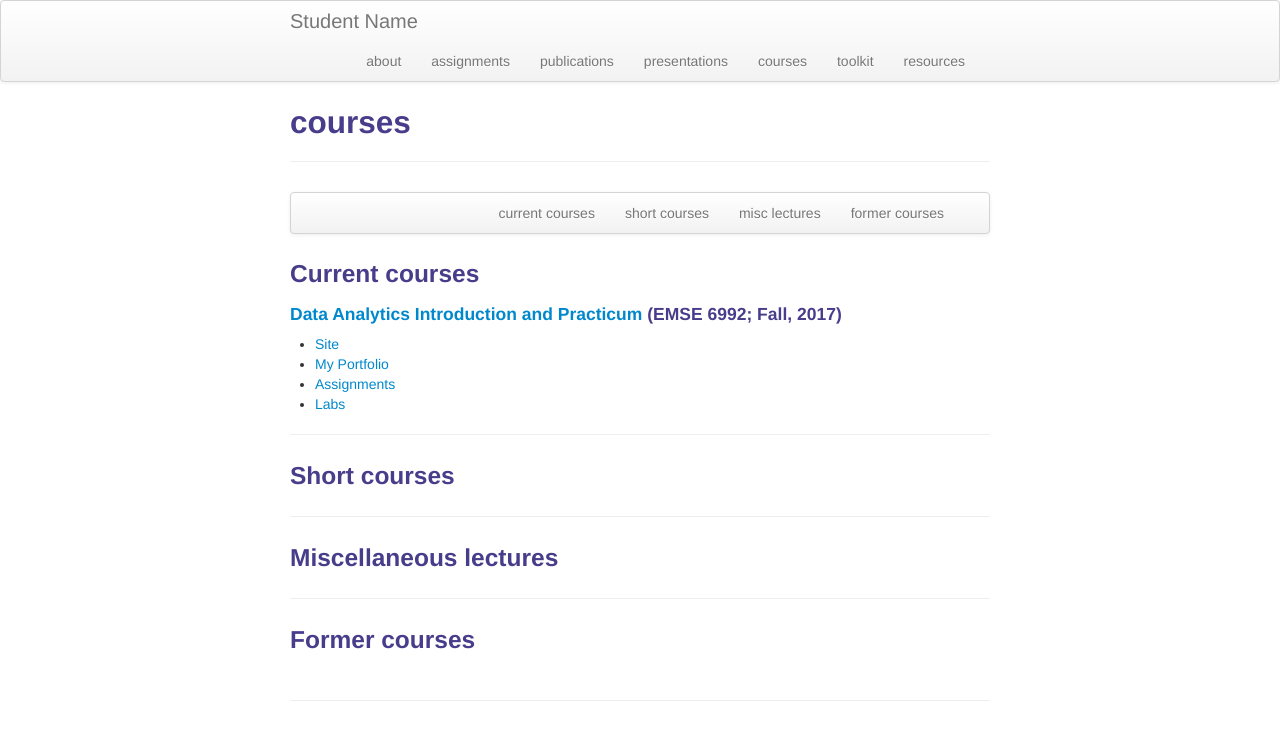
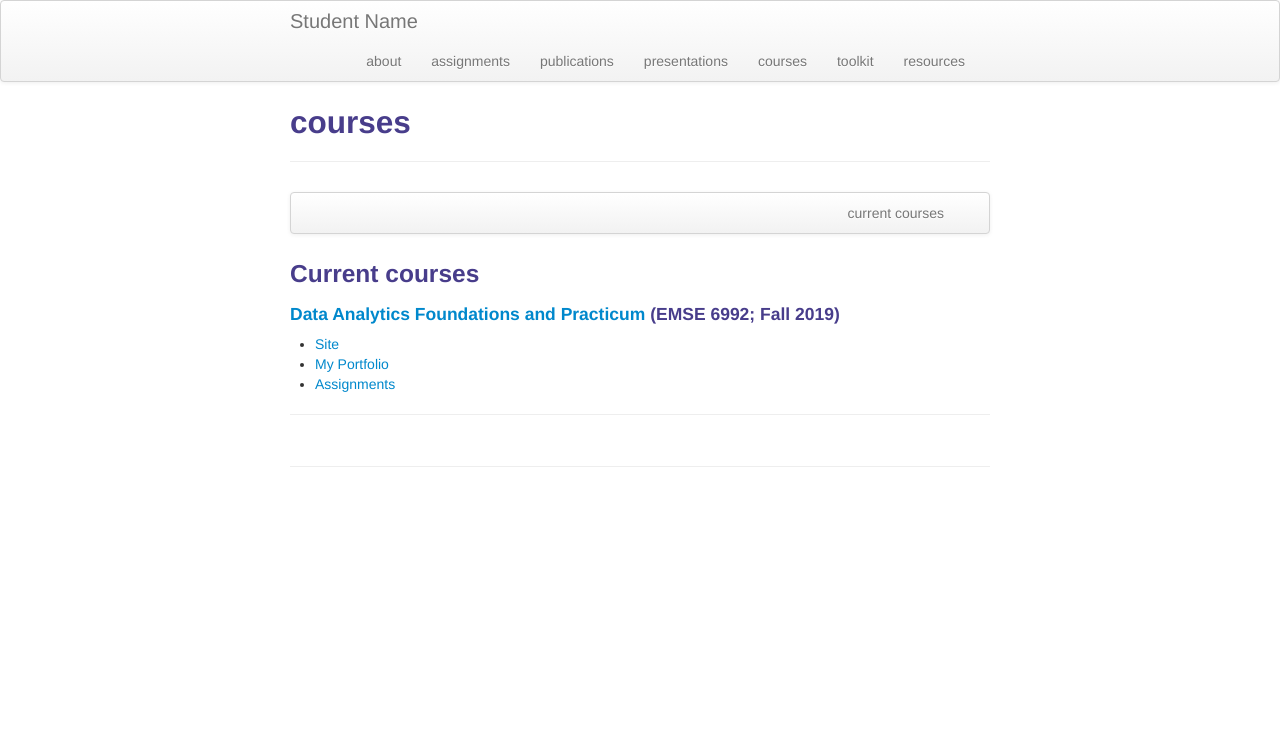
Before and after one commit to alsilbert/alsilbert.github.io, a Jekyll site: the page built from pages/courses.md, in a window 1280 px wide. Shown: the top 740 px of the page. Built offline with Jekyll 4.4.1, drawn with Linux system fonts in a browser that asks for light colours.

Commit message:
Update courses.md

```diff
--- a/pages/courses.md
+++ b/pages/courses.md
@@ -8,9 +8,6 @@ description: Student's Courses
     <div class="navbar-inner">
         <ul class="nav">
             <li><a href="#current">current courses</a></li>
-            <li><a href="#shortcourses">short courses</a></li>
-            <li><a href="#misc">misc lectures</a></li>
-            <li><a href="#old">former courses</a></li>
         </ul>
     </div>
 </div>
@@ -18,22 +15,10 @@ description: Student's Courses
 
 ### <a name="current"></a>Current courses
 
-#### [Data Analytics Introduction and Practicum](http://bsharvey.github.io) (EMSE 6992; Fall, 2017)
+#### [Data Analytics Foundations and Practicum](http://bsharvey.github.io) (EMSE 6992; Fall 2019)
 
-- [Site](https://bsharvey.github.io/)
-- [My Portfolio](https://username.github.io/)
-- [Assignments](https://github.com/bsharvey/EMSEDataAnalytics/tree/master/EMSE6992_Assignments)
-- [Labs](https://github.com/bsharvey/EMSEDataAnalytics/tree/master/EMSE6992_Labs)
+- [Site](https://alsilbert.github.io/)
+- [My Portfolio](https://alsilbert.github.io/)
+- [Assignments](https://github.com/alsilbert/EMSEDataAnalytics/tree/master/EMSE6992_Assignments)
 
 ---
-
-### <a name="shortcourses"></a>Short courses
-
----
-
-### <a name="misc"></a>Miscellaneous lectures
-
-
----
-
-### <a name="old"></a>Former courses
```
